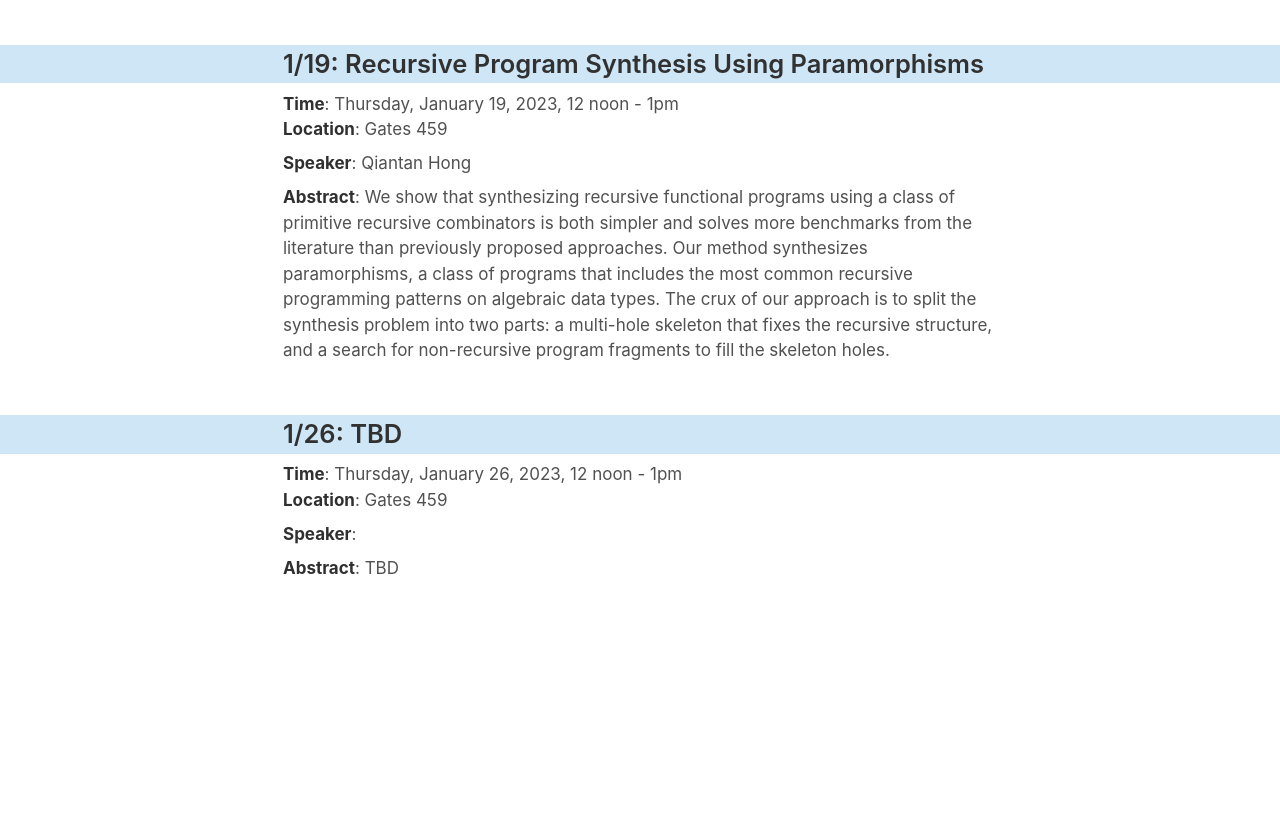
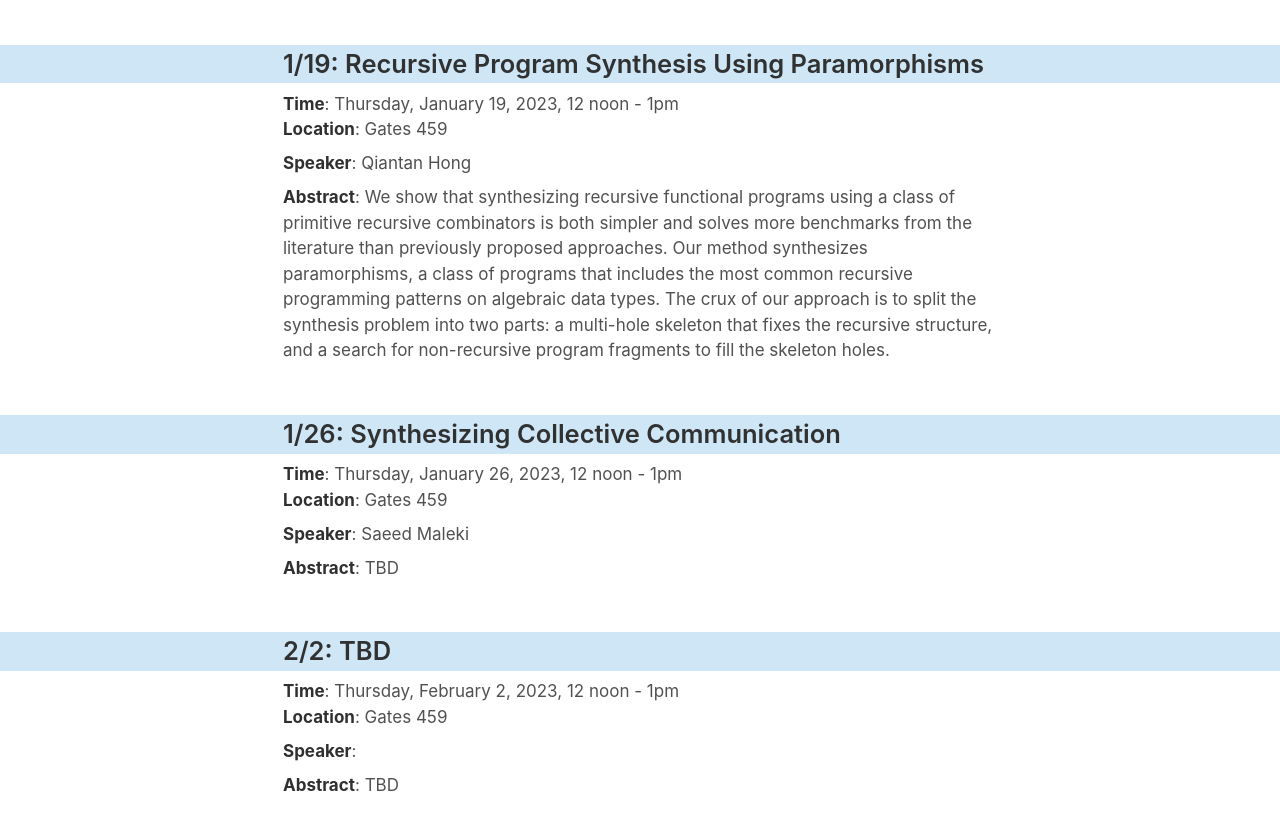
Before and after one commit to software-research-lunch/software-research-lunch.github.io, a Jekyll site: the page built from archive/2023-winter.html, in a window 1280 px wide and 900 px high, scrolled down 1166 px. Shown: the top 830 px of the window. Built offline with Jekyll 4.4.1, drawn with Linux system fonts in a browser that asks for light colours; before the commit the page ends 1849 px from its top, so only the background shows below that.

Commit message:
synthesis

```diff
--- a/_data/schedule.yml
+++ b/_data/schedule.yml
@@ -52,6 +52,12 @@ y23_winter:
     bio: "I am a second-year Computer Science Ph.D. student at Stanford University advised by Alex Aiken. My current research focuses on the theory and practice of novel synthesis techniques for general purpose programming. I received my bachelor's degree in Physics and EECS at MIT, where I worked with Gerald Sussman on extensible programming systems."
     food: ""
   - date: "2023-01-26"
+    abstract: "TBD"
+    title: "Synthesizing Collective Communication"
+    speaker: "Saeed Maleki"
+    bio: ""
+    food: ""
+  - date: "2023-02-02"
     abstract: "TBD"
     title: "TBD"
     speaker: ""
```
